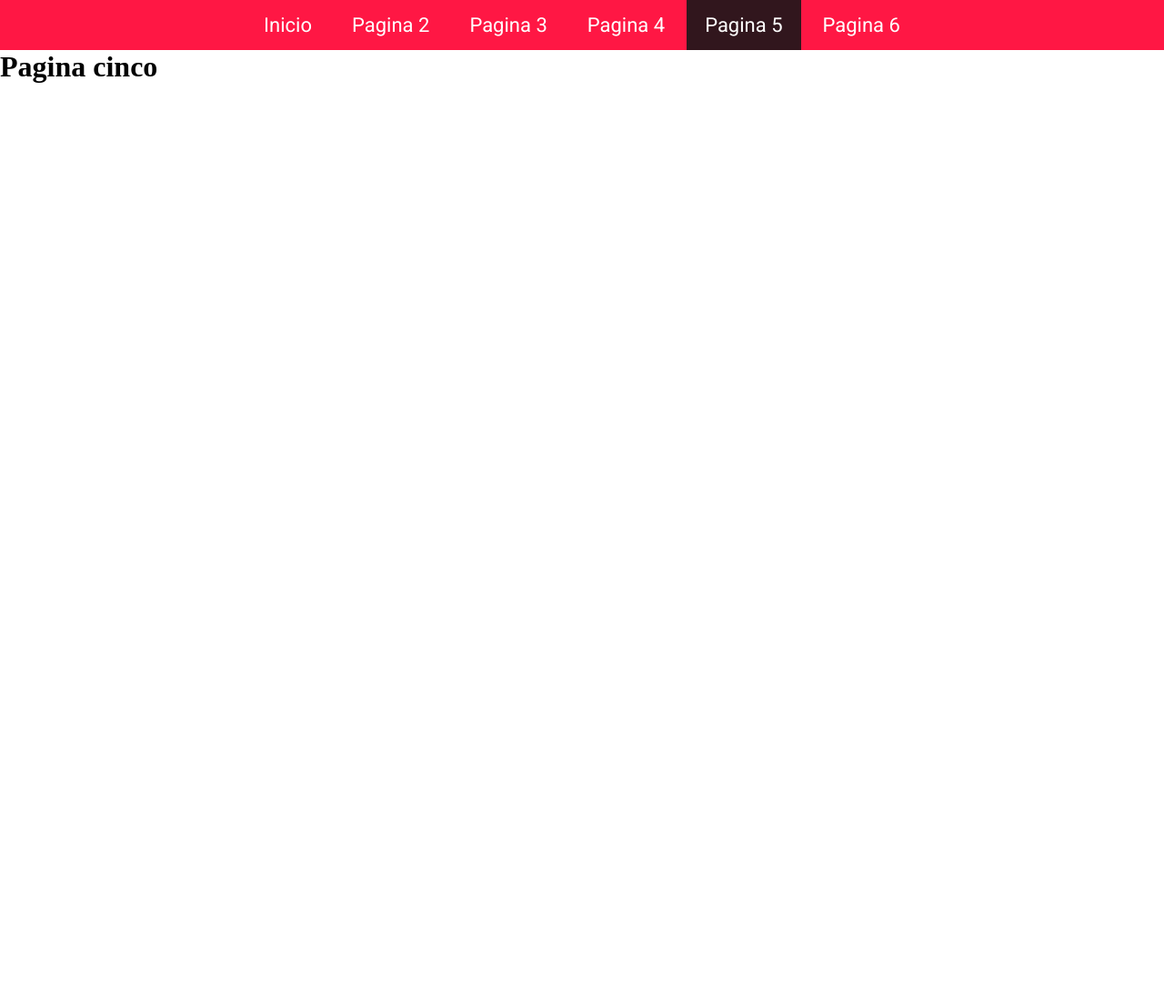
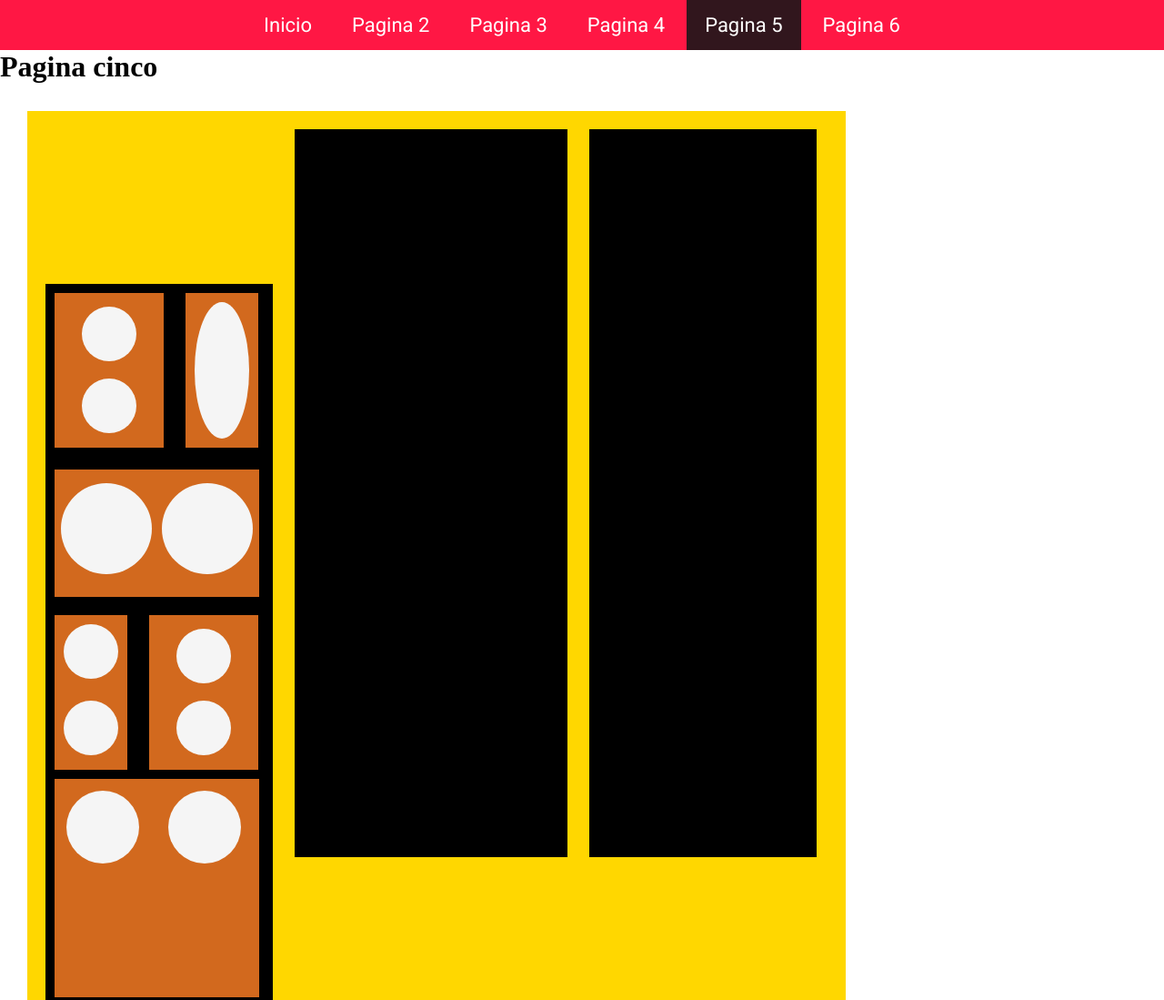
Before and after one commit to jeffreymunoz/nuevo_html, a plain HTML site: page pages/pagina5.html in a window 1280 px wide. Shown: the top 1099 px of the page at 91% size. Before the commit the page ends 800 px from the top, so only its background shows below. Drawn offline with Linux system fonts and the light colour scheme.

Commit message:
avance pagina 5

```diff
--- a/pages/pagina5.html
+++ b/pages/pagina5.html
@@ -17,5 +17,24 @@
     </ul>
   </nav>
   <h1>Pagina cinco</h1>
+  <section class="pagina5">
+    <div>
+      <li><a></a><a></a></li>
+      <section><p></p></section>
+      <aside>
+        <nav></nav>
+        <nav></nav>
+      </aside>
+      <section><a></a><a></a></section>
+      <li><a></a><a></a></li>
+      <h1>
+        <nav></nav>
+        <nav></nav>
+      </h1>
+    </div>
+    <main></main>
+    <div></div>
+    <footer></footer>
+  </section>
 </body>
 </html>
--- a/styles/main.css
+++ b/styles/main.css
@@ -495,3 +495,99 @@ height: 290px;
   height: 50px;
   margin: 5px;
 }
+
+
+.pagina5{
+  background-color: gold;
+  margin: 30px;
+  width: 900px;
+  display: inline-block;
+}
+.pagina5 div{
+  background-color: black;
+  width: 250px;
+  height: 800px;
+  display: inline-block;
+  margin: 20px;
+}
+.pagina5 main{
+  background-color: black;
+  width: 300px;
+  height: 800px;
+  display: inline-block;
+  margin: 20px 0px;
+}
+.pagina5 footer{
+  background-color: black;
+  width: 850px;
+  height: 300px;
+  margin: 20px;
+}
+.pagina5 div li{
+  background-color: chocolate;
+  width: 120px;
+  height: 170px;
+  display: inline-block;
+  margin: 10px;
+  vertical-align: top;
+}
+.pagina5 div li a{
+  background-color: whitesmoke;
+  width: 60px;
+  height: 60px;
+  display: inline-block;
+  margin: 15px 0px 0px 30px;
+  border-radius: 50%
+}
+.pagina5 div section{
+  background-color: chocolate;
+  width: 80px;
+  height: 170px;
+  display: inline-block;
+  margin: 10px;
+}
+.pagina5 div section p{
+  background-color: whitesmoke;
+  width: 60px;
+  height: 150px;
+  border-radius: 60%;
+  margin: 10px;
+  vertical-align: top;
+}
+.pagina5 aside{
+  background-color: chocolate;
+  width: 225px;
+  height: 140px;
+  margin: 10px;
+  display: inline-block;
+}
+.pagina5 aside nav{
+  background-color: whitesmoke;
+  width: 100px;
+  height: 100px;
+  display: inline-block;
+  margin: 15px 0px 0px 7px;
+  border-radius: 50%;
+}
+.pagina5 div section a{
+  background-color: whitesmoke;
+  width: 60px;
+  height: 60px;
+  display: inline-block;
+  margin: 10px;
+  border-radius: 50%;
+}
+.pagina5 div h1{
+  background-color: chocolate;
+  width: 225px;
+  height: 240px;
+  margin: 0px 10px;
+}
+.pagina5 div h1 nav{
+  background-color: whitesmoke;
+  width: 80px;
+  height: 80px;
+  display: inline-block;
+  margin: 13px;
+  border-radius: 50%
+}
```
